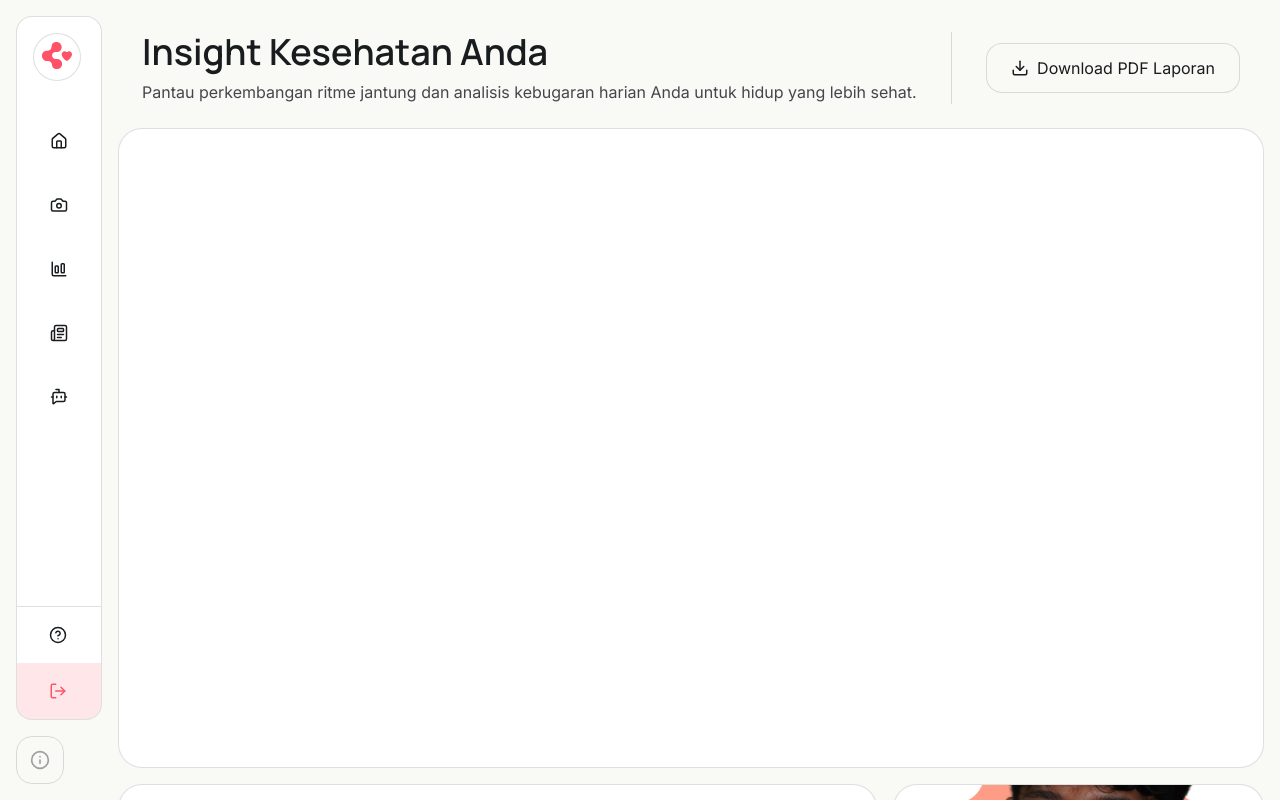
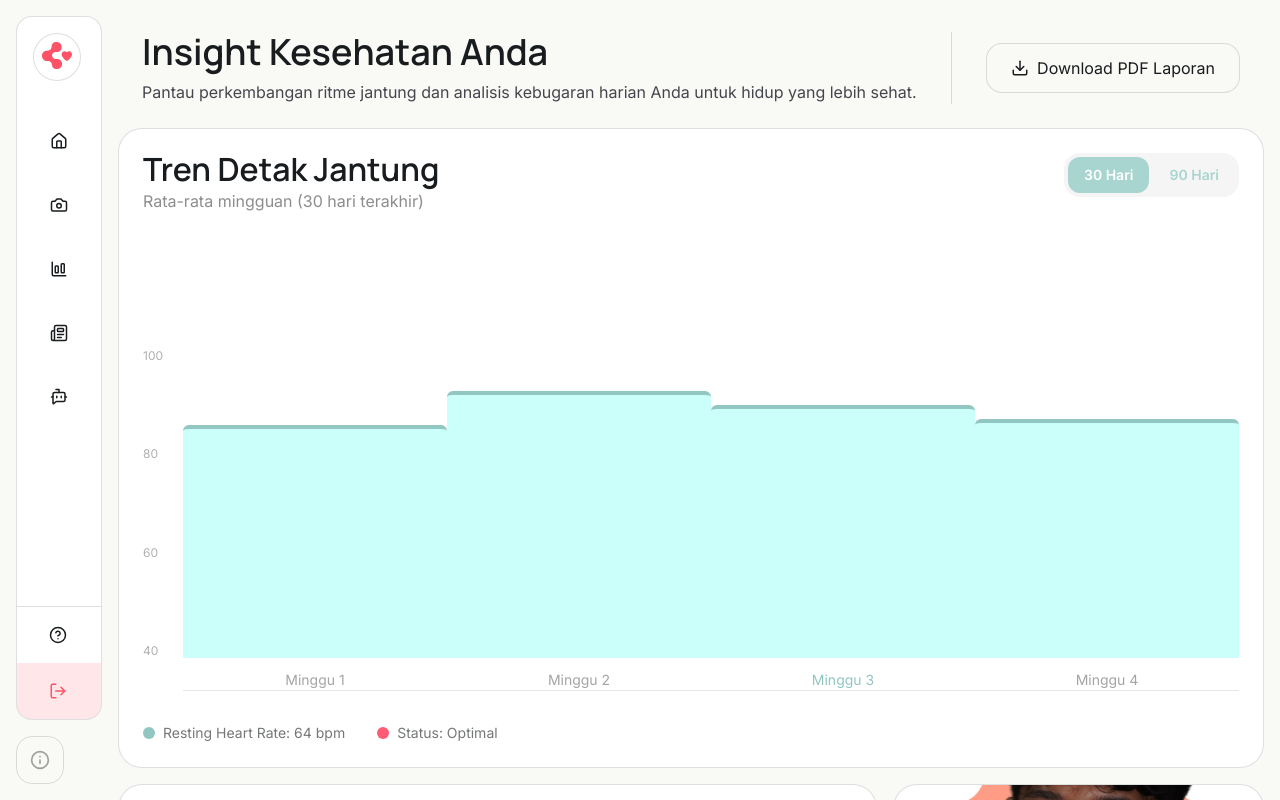
Before and after one commit to RaffaHitipeuw/SANUBARI, a React (Vite) app: page /dashboard/insights in a window 1280 px wide. Built offline with nearby package versions, Linux system fonts and the light colour scheme; no server answers.

Commit message:
Insight Section

```diff
--- a/src/components/dashboard-pages/Insight.jsx
+++ b/src/components/dashboard-pages/Insight.jsx
@@ -15,7 +15,124 @@ export default function InsightPage() {
             </div>
 
             {/* INI BUAT YANG DATA INSIGHT! JAN BIKIN SECTION BARU! RAPA! */}
-            <div className="bg-white dsh-cards border-sariblack/14 col-span-12 h-[80vh]"></div>
+            <div className="bg-white dsh-cards border border-sariblack/14 col-span-12 h-[80vh] p-8 flex flex-col">
+            <div className="flex items-start justify-between">
+
+                <div>
+                    <h1 className="text-[2rem] leading-none font-mr font-semibold text-sariblack">
+                        Tren Detak Jantung
+                    </h1>
+
+                    <p className="text-sariblack/50 mt-1 font-int">
+                        Rata-rata mingguan (30 hari terakhir)
+                    </p>
+                </div>
+
+                <div className="bg-[#F5F5F5] rounded-2xl p-1 flex items-center gap-1">
+
+                    <button className="px-4 py-2 rounded-xl bg-[#A8D5CF] text-white text-sm font-semibold font-int">
+                        30 Hari
+                    </button>
+
+                    <button className="px-4 py-2 rounded-xl text-[#A8D5CF] text-sm font-semibold font-int">
+                        90 Hari
+                    </button>
+
+                </div>
+
+            </div>
+
+            <div className="flex-1 flex items-center justify-center mt-10">
+                <div className="w-full h-full flex flex-col justify-end">
+                    <div className="flex w-full h-[70%]">
+                        <div className="w-10 h-full flex flex-col justify-between pb-8 pr-3">
+
+                            <span className="text-xs text-sariblack/35 font-int">
+                                100
+                            </span>
+
+                            <span className="text-xs text-sariblack/35 font-int">
+                                80
+                            </span>
+
+                            <span className="text-xs text-sariblack/35 font-int">
+                                60
+                            </span>
+
+                            <span className="text-xs text-sariblack/35 font-int">
+                                40
+                            </span>
+
+                        </div>
+                        <div className="relative flex-1 border-b border-sariblack/10 flex items-end">
+                            <div className="flex-1 flex flex-col items-center justify-end h-full relative">
+
+                                <div className="w-full bg-saribluelight border-t-4 border-sariblue rounded-t-md h-[68%]" />
+
+                                <p className="mt-3 text-sm text-sariblack/40 font-int">
+                                    Minggu 1
+                                </p>
+
+                            </div>
+                            <div className="flex-1 flex flex-col items-center justify-end h-full relative">
+
+                                <div className="w-full bg-saribluelight border-t-4 border-sariblue rounded-t-md h-[78%]" />
+
+                                <p className="mt-3 text-sm text-sariblack/40 font-int">
+                                    Minggu 2
+                                </p>
+
+                            </div>
+                            <div className="flex-1 flex flex-col items-center justify-end h-full relative">
+                                <div className="w-full bg-saribluelight border-t-4 border-sariblue rounded-t-md h-[74%]" />
+
+                                <p className="mt-3 text-sm text-sariblue font-int">
+                                    Minggu 3
+                                </p>
+
+                            </div>
+                            <div className="flex-1 flex flex-col items-center justify-end h-full relative">
+
+                                <div className="w-full bg-saribluelight border-t-4 border-sariblue rounded-t-md h-[70%]" />
+
+                                <p className="mt-3 text-sm text-sariblack/40 font-int">
+                                    Minggu 4
+                                </p>
+
+                            </div>
+
+                        </div>
+
+                    </div>
+                    <div className="flex items-center gap-8 mt-8">
+
+                        <div className="flex items-center gap-2">
+
+                            <div className="w-3 h-3 rounded-full bg-sariblue" />
+
+                            <p className="text-sariblack/60 font-int text-sm">
+                                Resting Heart Rate: 64 bpm
+                            </p>
+
+                        </div>
+
+                        <div className="flex items-center gap-2">
+
+                            <div className="w-3 h-3 rounded-full bg-[#FF5B77]" />
+
+                            <p className="text-sariblack/60 font-int text-sm">
+                                Status: Optimal
+                            </p>
+
+                        </div>
+
+                    </div>
+
+                </div>
+
+            </div>
+
+        </div>
 
             {/* INI CARD REKOMEN YANG DIGENERATE AI */}
             <div className="bg-white dsh-cards flex flex-col gap-4 border-sariblack/14 col-span-8">
```
